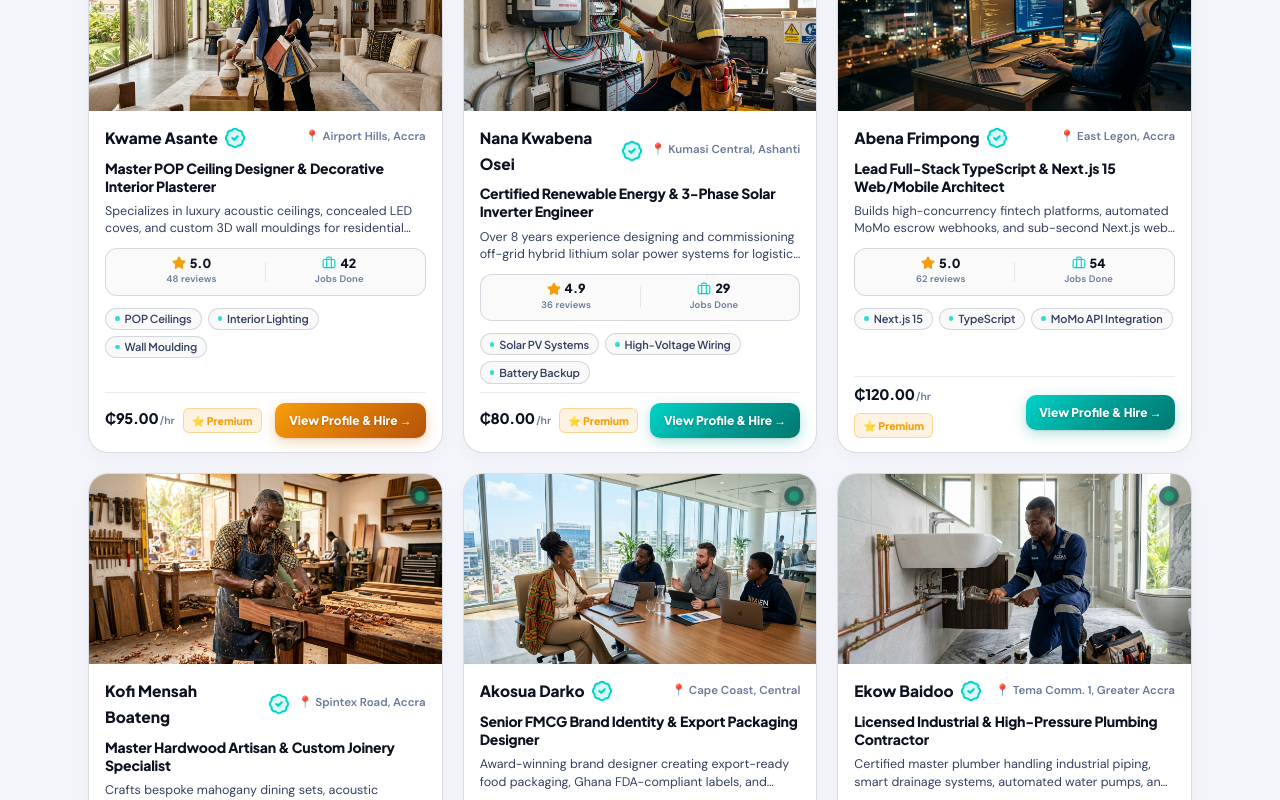
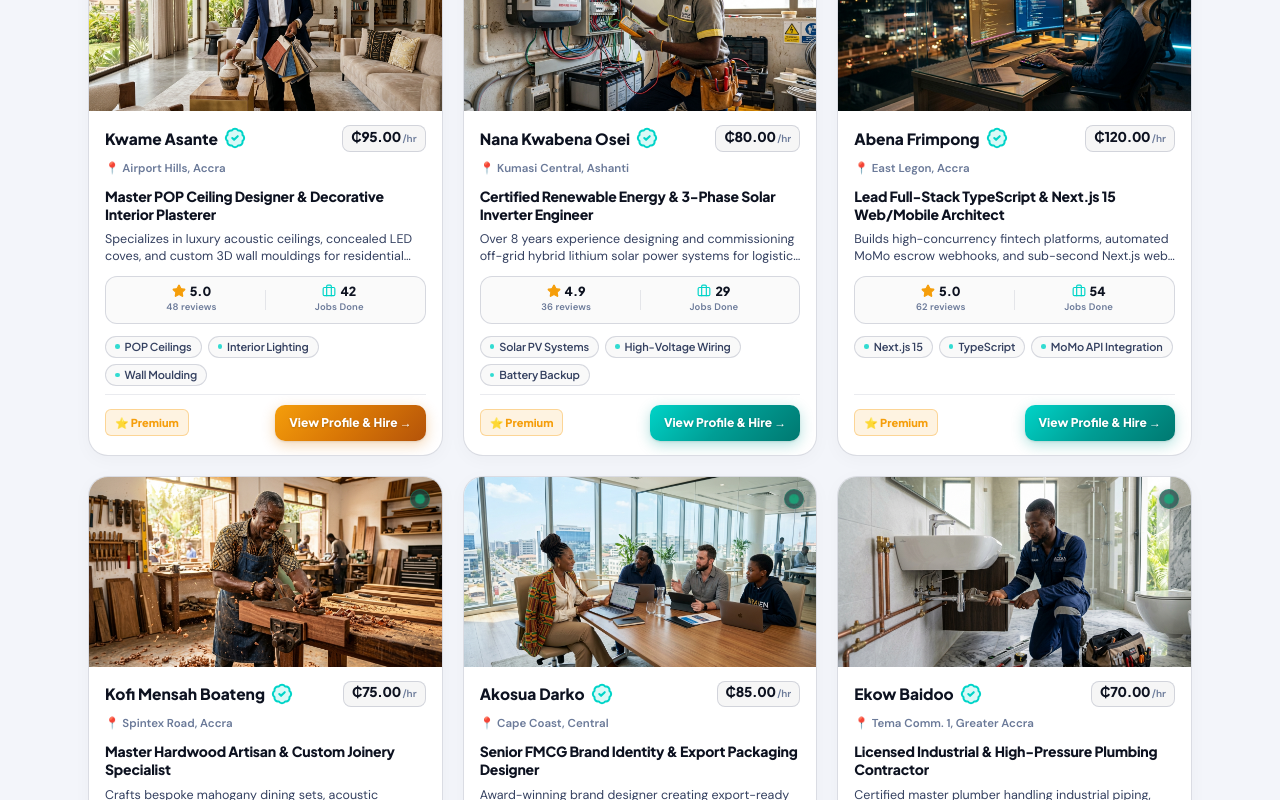
Before and after one commit to JoeVardyGC/GigGhana, a Next.js app: page / in a window 1280 px wide. Shown: the part 1140-1940 px from the top of the page. Built offline with nearby package versions, Linux system fonts and the light colour scheme.

Commit message:
fix(talent): move hourly rate to name row to eliminate confusion with platform tier badges

```diff
--- a/app/globals.css
+++ b/app/globals.css
@@ -2078,6 +2078,37 @@ html.dark .artisan-studio-card:hover, [data-theme="dark"] .artisan-studio-card:h
   gap: 6px;
 }
 
+.artisan-rate-capsule {
+  display: inline-flex;
+  align-items: baseline;
+  gap: 1.5px;
+  background: rgba(0, 0, 0, 0.035);
+  border: 1px solid var(--bd2);
+  padding: 3.5px 8px;
+  border-radius: 8px;
+  flex-shrink: 0;
+}
+
+html.dark .artisan-rate-capsule, [data-theme="dark"] .artisan-rate-capsule {
+  background: rgba(255, 255, 255, 0.05);
+  border-color: rgba(255, 255, 255, 0.09);
+}
+
+.artisan-rate-val {
+  font-size: 13.5px;
+  font-weight: 800;
+  color: var(--tx);
+  font-family: var(--fm);
+  letter-spacing: -0.02em;
+  line-height: 1;
+}
+
+.artisan-rate-unit {
+  font-size: 10px;
+  font-weight: 600;
+  color: var(--tx-3);
+}
+
 .artisan-location-txt {
   font-size: 11.5px;
   color: var(--tx-3);
@@ -2244,41 +2275,13 @@ html.lm .artisan-skill-tag, [data-theme="light"] .artisan-skill-tag {
   margin-top: auto;
 }
 
-.artisan-footer-meta {
-  display: flex;
-  align-items: center;
-  gap: 8px;
-  flex-wrap: wrap;
-}
-
-.artisan-footer-rate {
-  display: flex;
-  align-items: baseline;
-  gap: 1.5px;
-}
-
-.artisan-rate-val {
-  font-size: 14.5px;
-  font-weight: 800;
-  color: var(--tx);
-  font-family: var(--fm);
-  letter-spacing: -0.02em;
-  line-height: 1;
-}
-
-.artisan-rate-unit {
-  font-size: 10.5px;
-  font-weight: 600;
-  color: var(--tx-3);
-}
-
 .artisan-footer-tier {
   display: inline-flex;
   align-items: center;
   gap: 4px;
-  font-size: 10.5px;
+  font-size: 11px;
   font-weight: 750;
-  padding: 3px 8px;
+  padding: 3.5px 9px;
   border-radius: 6px;
   font-family: var(--fm);
 }
--- a/components/LandingPage.tsx
+++ b/components/LandingPage.tsx
@@ -786,16 +786,22 @@ const occupationSlides = [
 
                       {/* Studio Body Content (Direct clean layout under expanded visual box) */}
                       <div className="artisan-studio-body">
-                        {/* Name + Location Row */}
+                        {/* Name + Rate Row */}
                         <div className="artisan-name-row">
                           <div className="artisan-name-title">
                             <span>{p.first_name} {p.last_name}</span>
                             <BadgeCheck className="w-[22px] h-[22px] text-[#00D4C8] fill-[#00D4C8]/15 shrink-0" strokeWidth={2.2} aria-label="Verified Provider" />
                           </div>
+                          <div className="artisan-rate-capsule">
+                            <span className="artisan-rate-val">{formatCurrency(p.hourly_rate || 85)}</span>
+                            <span className="artisan-rate-unit">/hr</span>
+                          </div>
+                        </div>
+
+                        {/* Location Subline */}
                         <div className="artisan-location-txt">
                           <span>📍</span>
                           <span>{p.location || 'Accra, Ghana'}</span>
-                          </div>
                         </div>
 
                         <h3 className="artisan-studio-headline">
@@ -839,11 +845,6 @@ const occupationSlides = [
 
                         {/* Card Action Footer */}
                         <div className="artisan-studio-footer">
-                          <div className="artisan-footer-meta">
-                            <div className="artisan-footer-rate">
-                              <span className="artisan-rate-val">{formatCurrency(p.hourly_rate || 85)}</span>
-                              <span className="artisan-rate-unit">/hr</span>
-                            </div>
                           {tier === 'premium' ? (
                             <div className="artisan-footer-tier artisan-tier-premium">
                               ⭐ Premium
@@ -852,8 +853,7 @@ const occupationSlides = [
                             <div className="artisan-footer-tier artisan-tier-verified">
                               ✓ Verified
                             </div>
-                            ) : null}
-                          </div>
+                          ) : <div />}
                           <a
                             href={`/profile.php?id=${p.user_id || p.id}`}
                             className={`btn ${isLeadSpotlight ? 'btn-gold' : 'btn-blue'} artisan-footer-btn`}
```
Lines whose indentation alone changed are shown as unchanged.
